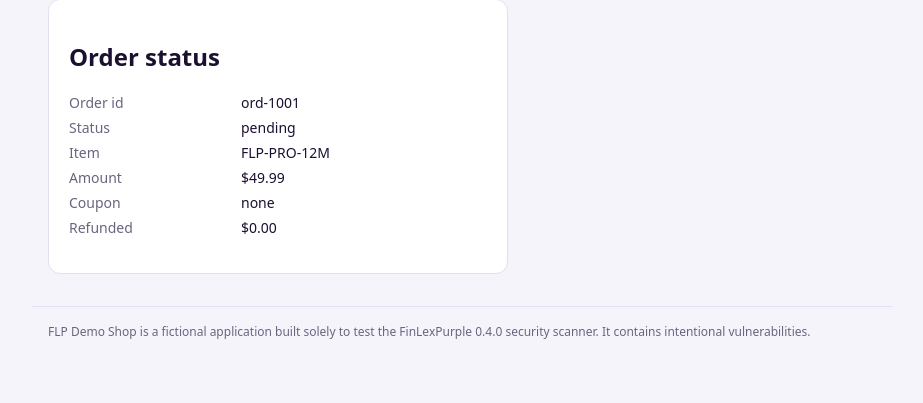
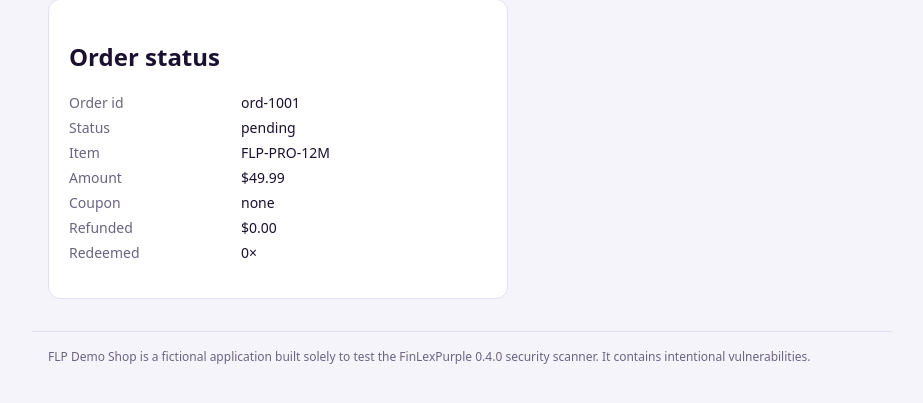
Before and after one commit to FinLexPurple/finlexpurple-targetwebaap-0.4.0, a Flask app: page /orders/ord-1001 in a window 1280 px wide. Shown: the part 107-510 px from the top of the page, without its empty margins (178-1101 px from the left). Run offline with Flask 3, Linux system fonts and the light colour scheme; data comes from the database, SQL or seed files in the repository.

Commit message:
templates/order.html: expose durable applied_count as the data-race-applied token so the Scope 7 double-processing read-back can detect applied_count >= 2

```diff
--- a/templates/order.html
+++ b/templates/order.html
@@ -15,6 +15,11 @@
        amount paid (refunded > amount == a durable over-refund). #}
     <dt>Refunded</dt>
     <dd><span data-refund-refunded="{{ order['refunded'] }}">${{ order['refunded'] }}</span></dd>
+    {# Scope 7 (race_condition) read-back: how many times the single-use voucher was
+       durably redeemed, exposed as a machine-readable token so the in-scope confirmer
+       can detect double-processing (applied_count >= 2 == the check-then-act race fired). #}
+    <dt>Redeemed</dt>
+    <dd><span data-race-applied="{{ order['applied_count'] }}">{{ order['applied_count'] }}×</span></dd>
   </dl>
 </section>
 {% endblock %}
```
